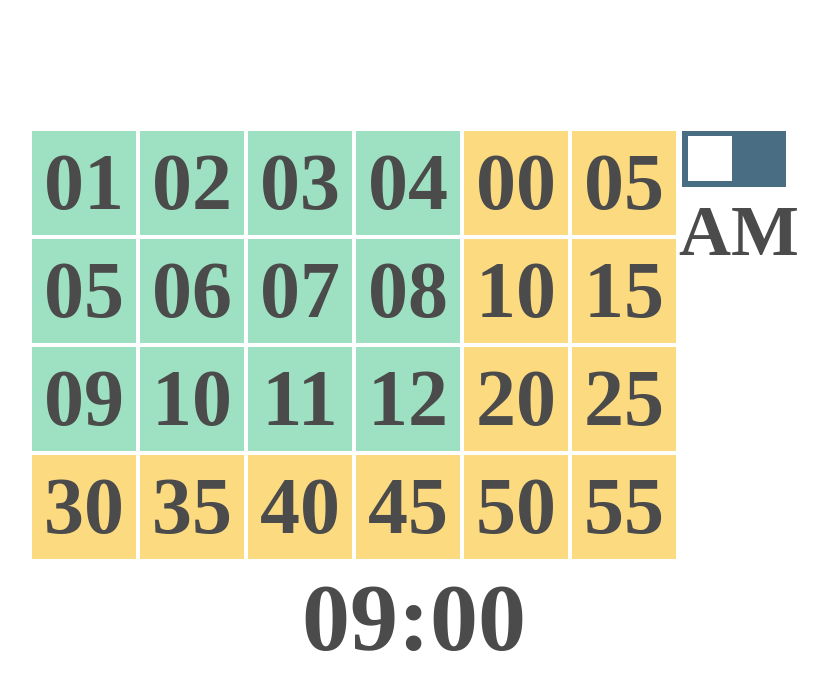
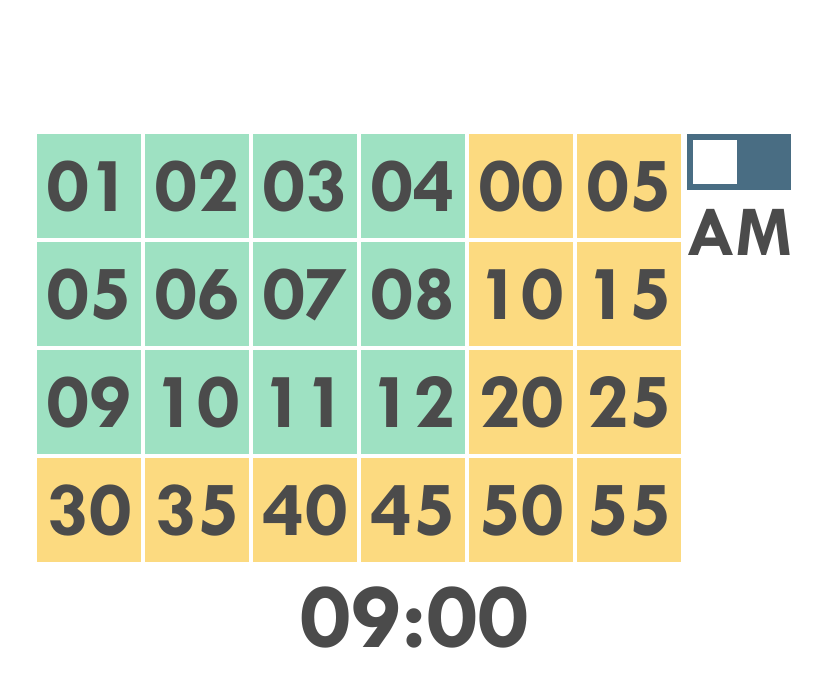
Before and after one commit to fdenoodt/alarm, an Angular app in the folder front/: page / in a window 1280 px wide. Shown: the top 690 px of the page, without its empty margins (226-1054 px from the left). Built offline with nearby package versions, Linux system fonts and the light colour scheme; no server answers.

Commit message:
Angular: add font

```diff
--- a/front/src/styles.scss
+++ b/front/src/styles.scss
@@ -1,4 +1,9 @@
 /* You can add global styles to this file, and also import other style files */
+@font-face {
+  font-family: tw;
+  src: url(assets/font.TTF) format("opentype");
+}
+
 :root {
   --yellow: rgb(252, 218, 128);
   --yellow-accent: rgb(226, 195, 113);
@@ -18,7 +23,7 @@
 
 body {
   color: var(--dark-text);
-  font-family: "Tw Cen MT";
+  font-family: "Tw Cen MT", "tw";
   margin: 0;
   padding: 0;
 }
```
Also changed, not shown: front/src/assets/font.TTF (added).
